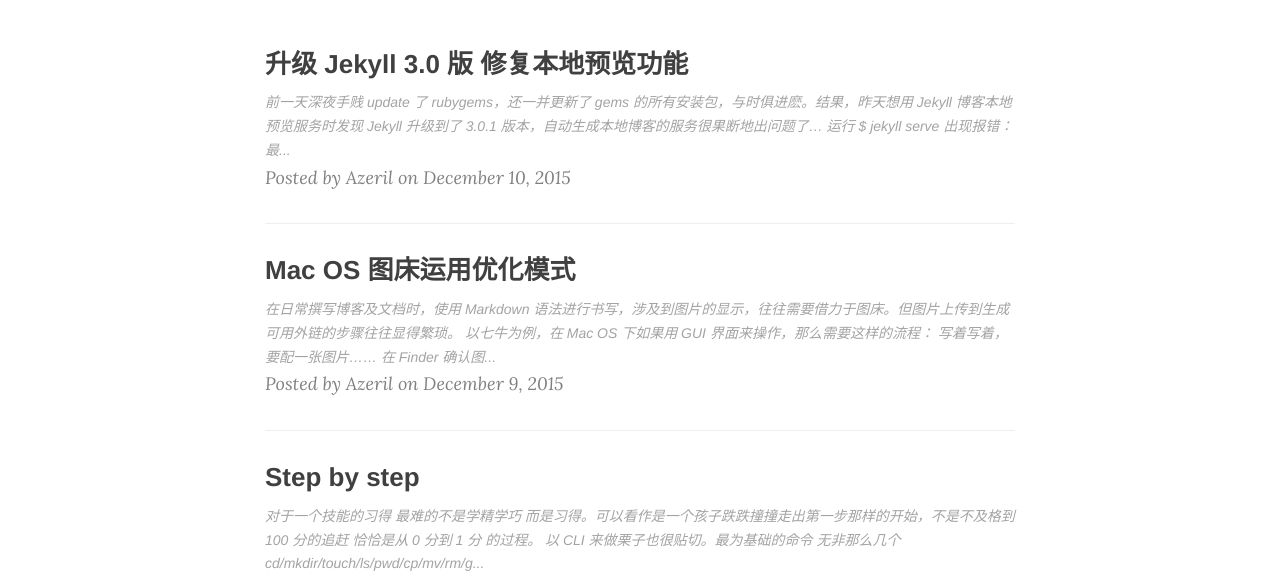
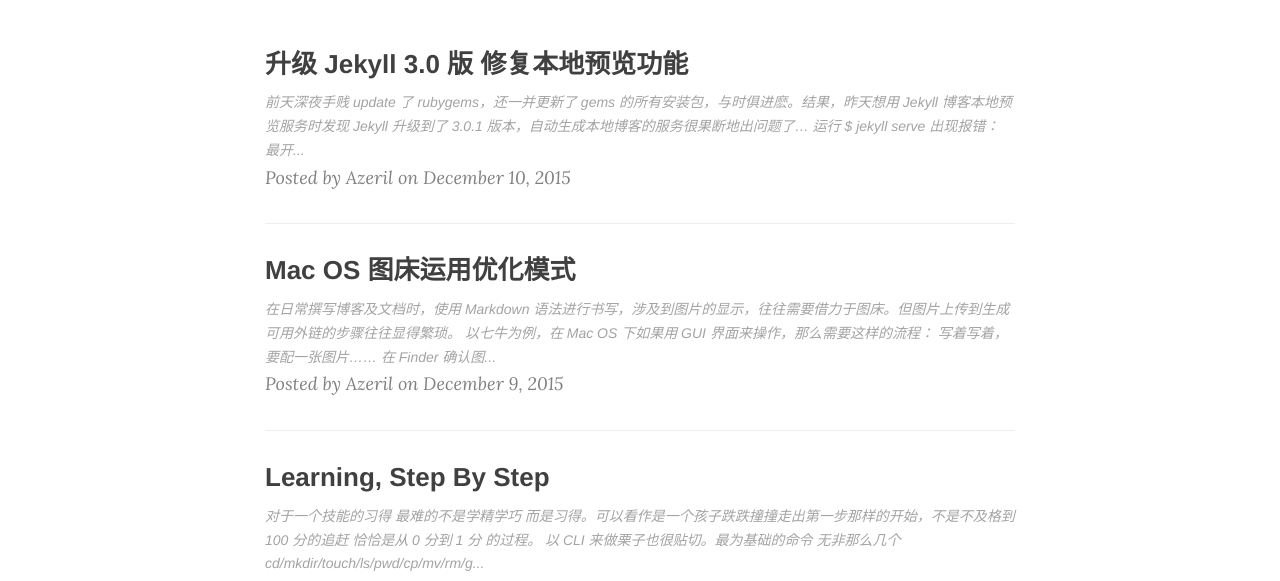
Before and after one commit to Azeril/Microdust, a Jekyll site: the page built from index.html, in a window 1280 px wide. Shown: the part 430-1011 px from the top of the page. Built offline with Jekyll 4.4.1, drawn with Linux system fonts in a browser that asks for light colours; nearby versions of some CDN libraries; the list of posts is cut into pages by our own code.

Commit message:
add some new line

```diff
--- a/_posts/2015-12-07-Learning-By-Learning.md
+++ b/_posts/2015-12-07-Learning-By-Learning.md
@@ -1,6 +1,6 @@
 ---
 layout: post
-title: Step by step
+title: Learning, Step By Step
 categories: [blog ]
 tags: [Tutorial, ]
 description: 「Learning by learning」
```
Also changed, not shown: _posts/2015-12-10-Repair-Jekyll-Serve-Problems.md (+25 -6 lines).
